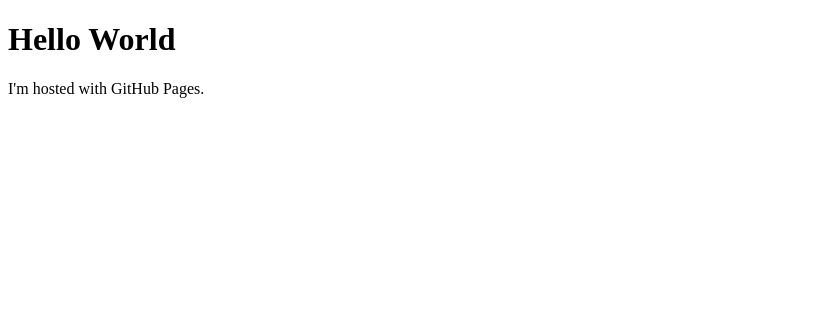
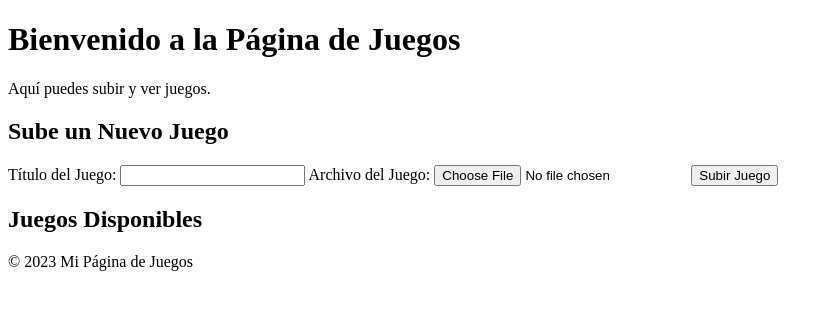
Before and after one commit to Alexhacker1212/Alexhacker1212.github.io, a plain HTML site: page index.html in a window 1280 px wide. Shown: the whole page, without its empty margins (0-833 px from the left). Drawn offline with Linux system fonts and the light colour scheme.

Commit message:
Update index.html

```diff
--- a/index.html
+++ b/index.html
@@ -1,7 +1,43 @@
 <!DOCTYPE html>
-<html>
+<html lang="es">
+<head>
+    <meta charset="UTF-8">
+    <meta name="viewport" content="width=device-width, initial-scale=1.0">
+    <title>Sube tus Juegos</title>
+    <link rel="stylesheet" href="styles.css"> <!-- Enlazamos el archivo CSS -->
+</head>
 <body>
-<h1>Hello World</h1>
-<p>I'm hosted with GitHub Pages.</p>
+    <header>
+        <h1>Bienvenido a la Página de Juegos</h1>
+        <p>Aquí puedes subir y ver juegos.</p>
+    </header>
+
+    <main>
+        <section id="upload-section">
+            <h2>Sube un Nuevo Juego</h2>
+            <form id="upload-form" enctype="multipart/form-data">
+                <label for="game-title">Título del Juego:</label>
+                <input type="text" id="game-title" name="game-title" required>
+
+                <label for="game-file">Archivo del Juego:</label>
+                <input type="file" id="game-file" name="game-file" accept=".zip,.exe,.html" required>
+
+                <button type="submit">Subir Juego</button>
+            </form>
+        </section>
+
+        <section id="games-section">
+            <h2>Juegos Disponibles</h2>
+            <ul id="games-list">
+                <!-- Aquí se mostrarán los juegos subidos -->
+            </ul>
+        </section>
+    </main>
+
+    <footer>
+        <p>&copy; 2023 Mi Página de Juegos</p>
+    </footer>
+
+    <script src="script.js"></script> <!-- Enlazamos el archivo JavaScript -->
 </body>
 </html>
```
